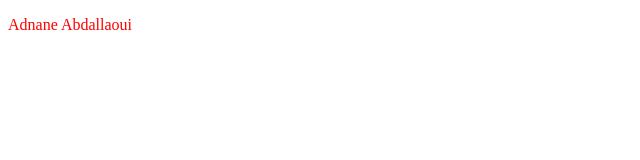
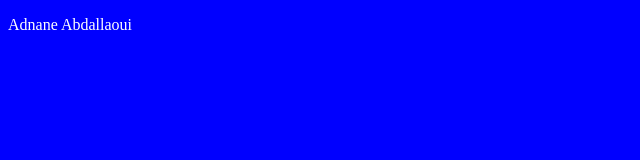
Before and after one commit to adnane-abdallaoui/myProject, a plain HTML site: page index.html in a window 1280 px wide. Shown: the whole page, without its empty margins (0-640 px from the left). Drawn offline with Linux system fonts and the light colour scheme.

Commit message:
Changing background color in css file

```diff
--- a/style.css
+++ b/style.css
@@ -1,3 +1,7 @@
 p {
-    color : red;
+    color : white;
 }
+
+body {
+    background-color: blue;
+}
```
